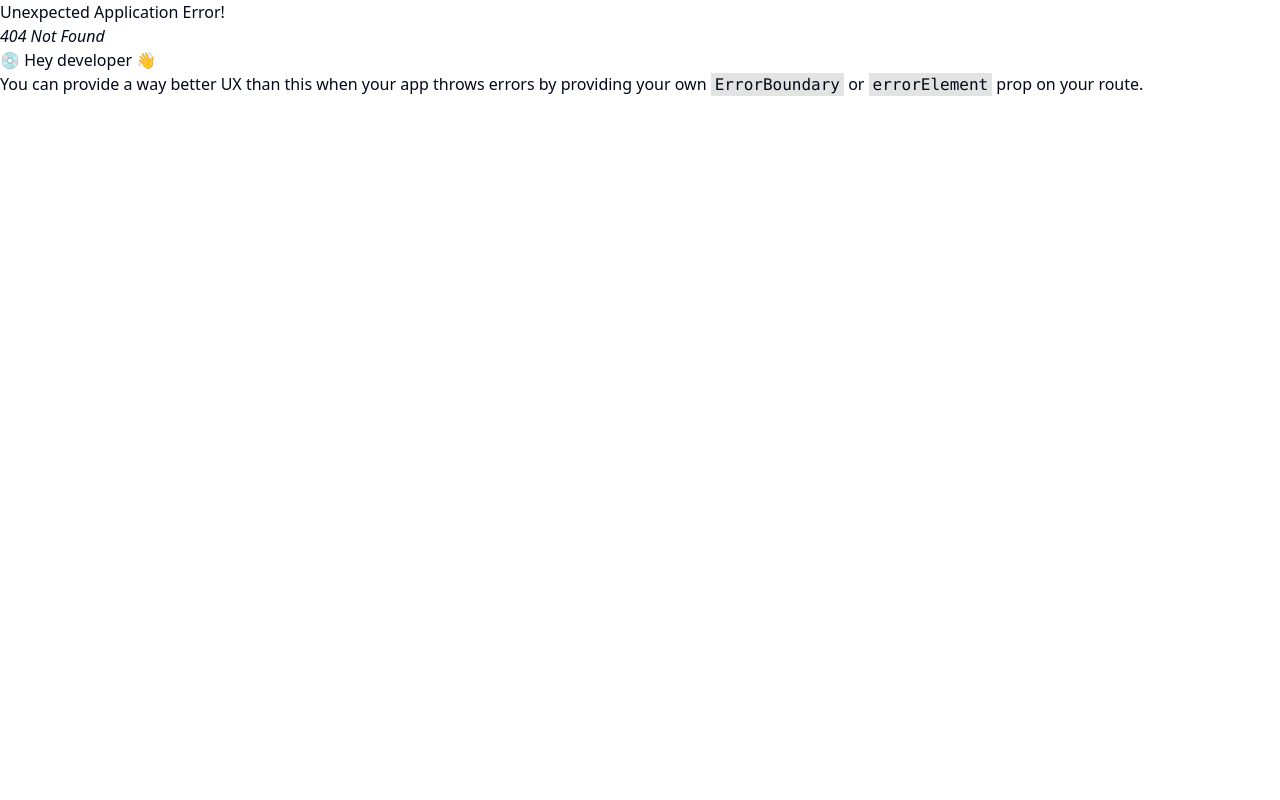
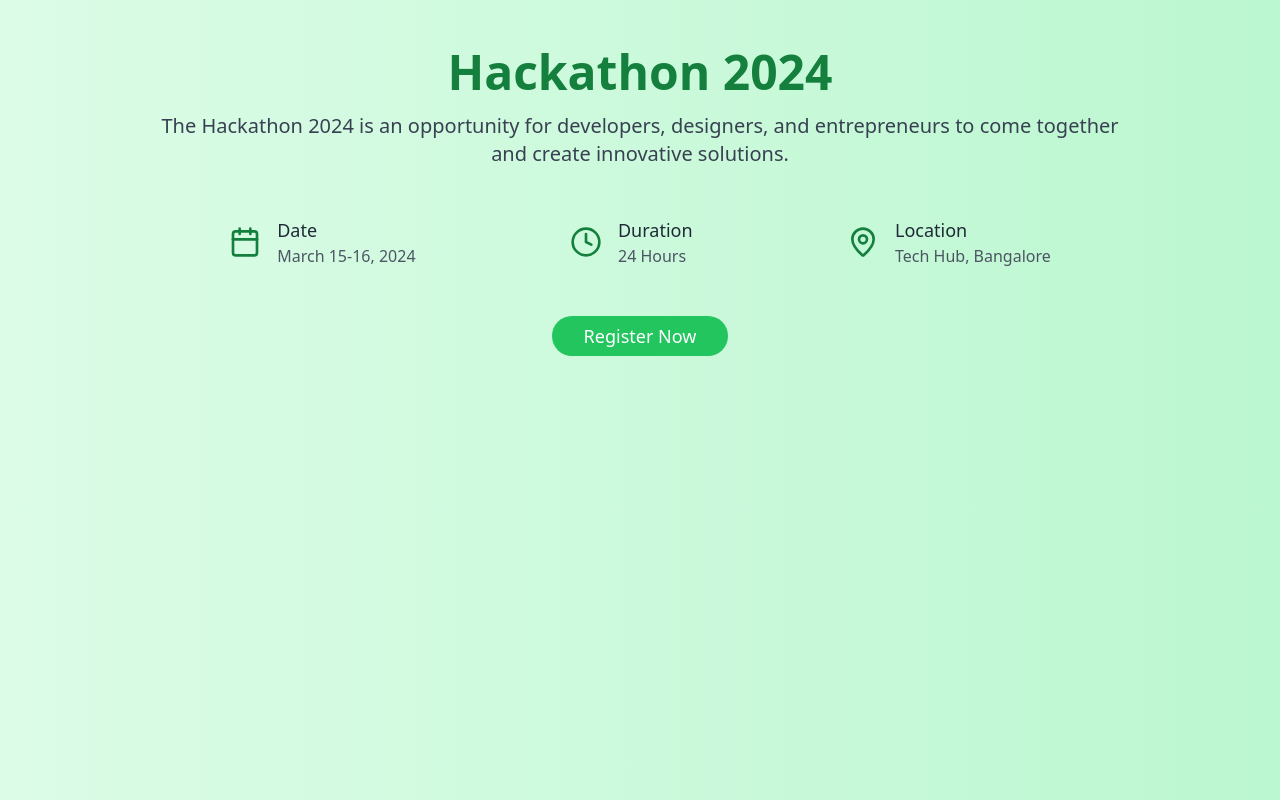
Before and after one commit to Biranjay-kumar/carrer-search, a React (Vite) app in the folder frontend/: page /hackathon/1 in a window 1280 px wide. Before the commit this address had no page. Built offline with nearby package versions, Linux system fonts and the light colour scheme.

Commit message:
added hackthon component

```diff
--- a/frontend/src/components/Browse.jsx
+++ b/frontend/src/components/Browse.jsx
@@ -1,9 +1,25 @@
-import React from 'react'
+import React from "react";
+import Navbar from "./shared/Navbar";
+import Job from "./Job";
+
+const randomJobs = [1, 2, 3, 4, 5, 6, 7, 8];
 
 const Browse = () => {
   return (
-	<div>Browse</div>
-  )
-}
+    <div className="bg-gray-50 min-h-screen">
+      <Navbar />
+      <div className="max-w-7xl mx-auto my-10 px-6">
+        <h1 className="text-3xl font-bold text-gray-800 mb-6">
+          Search Results ({randomJobs.length})
+        </h1>
+        <div className="grid grid-cols-1 md:grid-cols-2 lg:grid-cols-3 gap-6">
+          {randomJobs.map((job, index) => (
+            <Job key={index} />
+          ))}
+        </div>
+      </div>
+    </div>
+  );
+};
 
-export default Browse
+export default Browse;
--- /dev/null
+++ b/frontend/src/components/HackathonList.jsx
@@ -0,0 +1,45 @@
+import React from "react";
+import { Link } from "react-router-dom";
+import { hackathonData } from "@/utils/hakathonsData";
+
+const HackathonList = () => {
+  return (
+    <div className="bg-indigo-200 min-h-screen py-12 px-4 sm:px-6 lg:px-8">
+      <div className="max-w-7xl mx-auto">
+        <h1 className="text-4xl font-extrabold text-yellow-600 mb-12 text-center">
+          Upcoming Hackathons
+        </h1>
+        <div className="grid grid-cols-1 sm:grid-cols-2 md:grid-cols-3 gap-8">
+          {Object.keys(hackathonData).map((id) => {
+            const { title, date, duration, location } = hackathonData[id];
+            return (
+              <div
+                key={id}
+                className="bg-gradient-to-r from-blue-400 via-blue-500 to-blue-600 p-6 rounded-lg shadow-lg transform transition-transform duration-300 hover:scale-105 hover:shadow-xl"
+              >
+                <h2 className="text-3xl font-bold text-white mb-3">{title}</h2>
+                <p className="text-white mb-1">
+                  <strong>Date:</strong> {date}
+                </p>
+                <p className="text-white mb-1">
+                  <strong>Duration:</strong> {duration}
+                </p>
+                <p className="text-white mb-4">
+                  <strong>Location:</strong> {location}
+                </p>
+                <Link
+                  to={`/hackathon/${id}`}
+                  className="inline-block px-6 py-2 text-white bg-yellow-400 rounded-md hover:bg-yellow-500 transition-colors duration-300"
+                >
+                  View Details
+                </Link>
+              </div>
+            );
+          })}
+        </div>
+      </div>
+    </div>
+  );
+};
+
+export default HackathonList;
--- /dev/null
+++ b/frontend/src/components/HackathonPage.jsx
@@ -0,0 +1,60 @@
+import React from "react";
+import { useParams } from "react-router-dom";
+// import { Button } from "./ui/button";
+import { Calendar, Clock, MapPin } from "lucide-react";
+import { hackathonData } from "@/utils/hakathonsData"; // Import the data from the file
+import { Button } from "./ui/button";
+
+const HackathonPage = () => {
+  const { id } = useParams();
+  const hackathon = hackathonData[id];
+
+  if (!hackathon) {
+    return <div className="text-center p-12">Hackathon not found</div>;
+  }
+
+  return (
+    <div className="bg-gradient-to-r from-green-100 to-green-200 min-h-screen py-12">
+      <div className="max-w-5xl mx-auto px-6">
+        <div className="text-center mb-12">
+          <h1 className="text-5xl font-bold text-green-700 mb-4">
+            {hackathon.title}
+          </h1>
+          <p className="text-xl text-gray-700">{hackathon.overview}</p>
+        </div>
+
+        <div className="flex flex-col md:flex-row justify-around mb-12">
+          <div className="flex items-center gap-4 mb-6 md:mb-0">
+            <Calendar className="text-green-700 h-8 w-8" />
+            <div>
+              <h3 className="text-lg font-medium text-gray-800">Date</h3>
+              <p className="text-gray-600">{hackathon.date}</p>
+            </div>
+          </div>
+          <div className="flex items-center gap-4 mb-6 md:mb-0">
+            <Clock className="text-green-700 h-8 w-8" />
+            <div>
+              <h3 className="text-lg font-medium text-gray-800">Duration</h3>
+              <p className="text-gray-600">{hackathon.duration}</p>
+            </div>
+          </div>
+          <div className="flex items-center gap-4">
+            <MapPin className="text-green-700 h-8 w-8" />
+            <div>
+              <h3 className="text-lg font-medium text-gray-800">Location</h3>
+              <p className="text-gray-600">{hackathon.location}</p>
+            </div>
+          </div>
+        </div>
+
+        <div className="text-center">
+          <Button className="bg-green-500 hover:bg-green-600 text-white text-lg px-8 py-3 rounded-full">
+            Register Now
+          </Button>
+        </div>
+      </div>
+    </div>
+  );
+};
+
+export default HackathonPage;
--- a/frontend/src/components/HeroSection.jsx
+++ b/frontend/src/components/HeroSection.jsx
@@ -7,6 +7,7 @@ import { Search } from "lucide-react";
 const HeroSection = () => {
   return (
     <div className="text-center gap-2 bg-gradient-to-r from-indigo-100 to-indigo-200 shadow-md py-12">
+      {/* Seize New Opportunities Link */}
       <motion.span
         className="px-4 py-2 rounded-full text-[#a92c2c] font-medium bg-white shadow-lg inline-block mb-4"
         initial={{ opacity: 0, y: -20 }}
@@ -20,6 +21,23 @@ const HeroSection = () => {
           Seize New Opportunities
         </Link>
       </motion.span>
+
+      {/* Hackathon Link */}
+      <motion.span
+        className="px-4 py-2 rounded-full text-[#2ca92c] font-medium bg-white shadow-lg inline-block mb-4 ml-2"
+        initial={{ opacity: 0, y: -20 }}
+        animate={{ opacity: 1, y: 0 }}
+        transition={{ duration: 0.8, ease: "easeOut" }}
+      >
+        <Link
+          to="/hackathon"
+          className="inline-block transform transition-transform duration-300 hover:scale-105 hover:text-green-500 text-green-700"
+        >
+          Join Our Hackathon
+        </Link>
+      </motion.span>
+
+      {/* Main Heading */}
       <motion.h1
         className="text-4xl font-bold leading-tight text-slate-600"
         initial={{ opacity: 0 }}
@@ -40,7 +58,9 @@ const HeroSection = () => {
           Land Your Dream Career
         </motion.span>
       </motion.h1>
-      <div className="flex w-[40%] shadow-lg border border-indigo-300 pl-4  bg-white rounded-md items-center gap-2 mx-auto">
+
+      {/* Search Bar */}
+      <div className="flex w-[40%] shadow-lg border border-indigo-300 pl-4 bg-white rounded-md items-center gap-2 mx-auto">
         <input
           type="text"
           placeholder="Find your dream job"
--- /dev/null
+++ b/frontend/src/utils/hakathonsData.js
@@ -0,0 +1,106 @@
+export const hackathonData = {
+  1: {
+    title: "Hackathon 2024",
+    date: "March 15-16, 2024",
+    duration: "24 Hours",
+    location: "Tech Hub, Bangalore",
+    overview:
+      "The Hackathon 2024 is an opportunity for developers, designers, and entrepreneurs to come together and create innovative solutions.",
+  },
+  2: {
+    title: "CodeFest 2024",
+    date: "April 20-21, 2024",
+    duration: "24 Hours",
+    location: "Innovation Center, Hyderabad",
+    overview:
+      "CodeFest 2024 is a gathering of coding enthusiasts, where creativity meets coding. Join us for a weekend full of innovation!",
+  },
+  3: {
+    title: "DevSprint 2024",
+    date: "May 10-11, 2024",
+    duration: "24 Hours",
+    location: "Startup Arena, Delhi NCR",
+    overview:
+      "DevSprint 2024 is the ultimate event for developers to sprint towards building groundbreaking projects with support from mentors.",
+  },
+  4: {
+    title: "AI Challenge 2024",
+    date: "June 5-6, 2024",
+    duration: "48 Hours",
+    location: "AI Innovation Lab, Mumbai",
+    overview:
+      "AI Challenge 2024 invites AI enthusiasts to solve real-world problems using artificial intelligence and machine learning.",
+  },
+  5: {
+    title: "Open Source Summit 2024",
+    date: "July 18-19, 2024",
+    duration: "36 Hours",
+    location: "Community Center, Chennai",
+    overview:
+      "Open Source Summit 2024 is a celebration of open-source software, where developers collaborate to build impactful projects.",
+  },
+  6: {
+    title: "Blockchain Hack 2024",
+    date: "August 10-11, 2024",
+    duration: "24 Hours",
+    location: "Fintech Hub, Pune",
+    overview:
+      "Blockchain Hack 2024 challenges participants to create innovative solutions using blockchain technology to revolutionize industries.",
+  },
+  7: {
+    title: "HealthTech Hackathon 2024",
+    date: "September 22-23, 2024",
+    duration: "24 Hours",
+    location: "Healthcare Innovation Center, Delhi",
+    overview:
+      "HealthTech Hackathon 2024 is focused on developing cutting-edge technology to solve critical challenges in the healthcare sector.",
+  },
+  8: {
+    title: "Cybersecurity Challenge 2024",
+    date: "October 14-15, 2024",
+    duration: "24 Hours",
+    location: "Cybersecurity Lab, Gurgaon",
+    overview:
+      "Cybersecurity Challenge 2024 brings together experts to create robust security solutions for today's digital threats.",
+  },
+  9: {
+    title: "GreenTech Hackathon 2024",
+    date: "November 3-4, 2024",
+    duration: "24 Hours",
+    location: "Eco Hub, Kerala",
+    overview:
+      "GreenTech Hackathon 2024 focuses on developing sustainable technologies that address environmental challenges.",
+  },
+  10: {
+    title: "Women in Tech Hackathon 2024",
+    date: "December 12-13, 2024",
+    duration: "24 Hours",
+    location: "Women in Tech Center, Kolkata",
+    overview:
+      "Women in Tech Hackathon 2024 is a platform for women to showcase their technical skills and collaborate on innovative projects.",
+  },
+  11: {
+    title: "Virtual Reality Hack 2024",
+    date: "January 15-16, 2024",
+    duration: "24 Hours",
+    location: "VR Innovation Hub, Bangalore",
+    overview:
+      "Virtual Reality Hack 2024 challenges participants to create immersive VR experiences for various industries.",
+  },
+  12: {
+    title: "EduTech Hackathon 2024",
+    date: "February 20-21, 2024",
+    duration: "24 Hours",
+    location: "Education Innovation Center, Pune",
+    overview:
+      "EduTech Hackathon 2024 aims to develop innovative tools and platforms to enhance the education sector.",
+  },
+  13: {
+    title: "Fintech Challenge 2024",
+    date: "March 25-26, 2024",
+    duration: "24 Hours",
+    location: "Fintech Hub, Mumbai",
+    overview:
+      "Fintech Challenge 2024 invites developers to create cutting-edge financial technology solutions for the modern world.",
+  },
+};
```
Also changed, not shown: frontend/src/App.jsx (+11 -0 lines).
